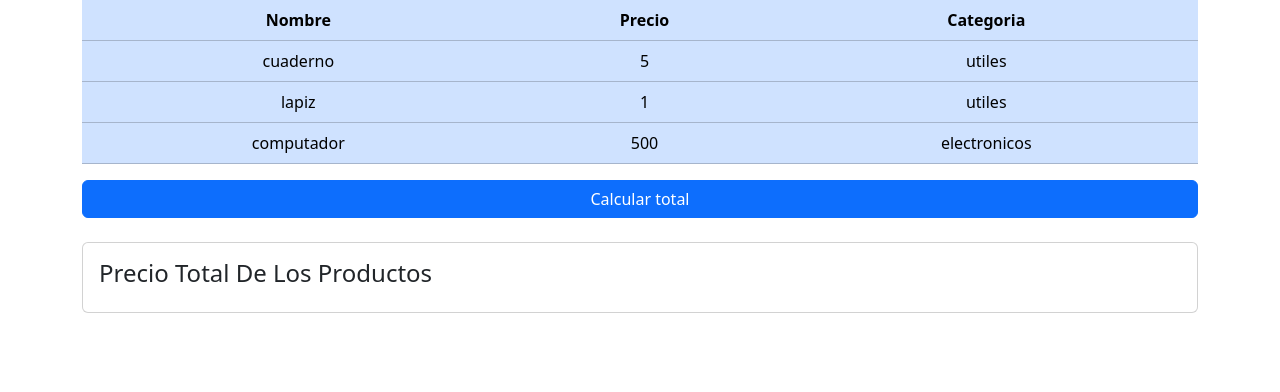
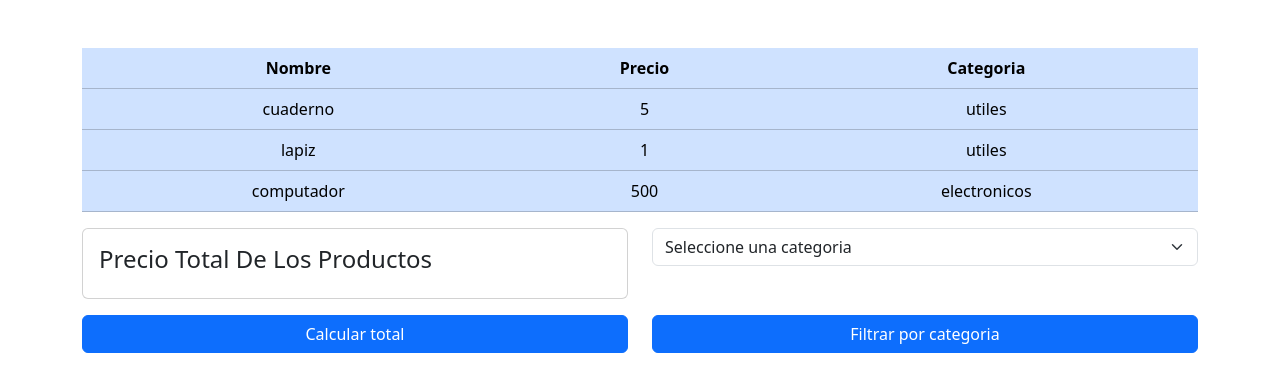
Before and after one commit to EstebanQuiroga17/EVALUACION_2P_WEB, a website built with Vite: page index.html in a window 1280 px wide. Built offline with nearby package versions, Linux system fonts and the light colour scheme; files whose address does not match are found by name.

Commit message:
Filtro por categoria

```diff
--- a/index.html
+++ b/index.html
@@ -3,12 +3,12 @@
 <head>
     <meta charset="UTF-8">
     <meta name="viewport" content="width=device-width, initial-scale=1.0">
-    <title>Examen PArcial 2</title>
+    <title>Examen Parcial 2</title>
     <link rel="stylesheet" href="./node_modules/bootstrap/dist/css/bootstrap.min.css">
 </head>
 <body>
 
-    <div class="container">
+    <div class="container mt-5">
         <div
             class="table-responsive"
         >
@@ -22,27 +22,33 @@
                         <th scope="col">Categoria</th>
                     </tr>
                 </thead>
-                <tbody>
-                    <tr class="">
-                        <td scope="row" id="nombre1"></td>
-                        <td id="precio1"></td>
-                        <td id="cat1"></td>
-                    </tr>
-                    <tr class="">
-                        <td scope="row" id="nombre2"></td>
-                        <td id="precio2"></td>
-                        <td id="cat2"></td>
-                    </tr>
-                    <tr class="">
-                        <td scope="row" id="nombre3"></td>
-                        <td id="precio3"></td>
-                        <td id="cat3"></td>
-                    </tr>
+                <tbody id="tbl_productos">
+
                 </tbody>
             </table>
         </div>
 
-        <div class="d-grid gap-2">
+        <div class="row mb-3">
+            <div class="col-6">
+                <div class="card text-start p-6">
+                    <div class="card-body">
+                        <h4 class="card-title">Precio Total De Los Productos</h4>
+                        <p class="card-text" id="p_precio"></p>
+                    </div>
+                </div>
+            </div>
+
+            <div class="col-6">
+                <select class="form-select" aria-label="Default select example" id="select_filtrar" >
+                    <option value="" disabled selected hidden>Seleccione una categoria</option>
+                    <option value="Mostrar todos">Mostrar todos</option>
+                </select>
+            </div>
+        </div>
+
+        <div class="row">
+            <div class="col-6">
+                <div class="d-grid gap">
                     <button
                         type="button"
                         name="btn_total"
@@ -52,11 +58,19 @@
                         Calcular total
                     </button>
                 </div>
-        <br>
-        <div class="card text-start">
-            <div class="card-body">
-                <h4 class="card-title">Precio Total De Los Productos</h4>
-                <p class="card-text" id="p_precio"></p>
+            </div>
+
+            <div class="col-6">
+                <div class="d-grid gap">
+                    <button
+                        type="button"
+                        name="btn_filtrar"
+                        id="btn_filtrar"
+                        class="btn btn-primary"
+                    >
+                        Filtrar por categoria
+                    </button>
+                </div>
             </div>
         </div>
 
--- a/public/js/productos.js
+++ b/public/js/productos.js
@@ -1,3 +1,4 @@
+// Definicion de productos y arreglo de productos
 cuaderno = {
     nombre : "cuaderno",
     precio : 5,
@@ -16,54 +17,75 @@ computador = {
     categoria : "electronicos"
 };
 
-computador2 = {
-    nombre : "computador2",
-    precio : 500,
-    categoria : "electronicos"
-};
-
 productos = [cuaderno, lapiz, computador];
 
-var tabla = document.getElementById('tabla');
+//codificacion de metodos para mostrar productos y calcular total
+var tbl_productos = document.getElementById('tbl_productos');
 
-function mostrarProductos(){
-    var nombre =  document.getElementById("nombre1");
-    var precio =  document.getElementById("precio1");
-    var categoria =  document.getElementById("cat1");
-    nombre.innerText = cuaderno.nombre;
-    precio.innerText = cuaderno.precio;
-    categoria.innerText = cuaderno.categoria;
+function agregarFila(producto){
+    let tr = document.createElement('tr');
 
-    var nombre =  document.getElementById("nombre2");
-    var precio =  document.getElementById("precio2");
-    var categoria =  document.getElementById("cat2");
-    nombre.innerText = lapiz.nombre;
-    precio.innerText = lapiz.precio;
-    categoria.innerText = lapiz.categoria;
-
-    var nombre =  document.getElementById("nombre3");
-    var precio =  document.getElementById("precio3");
-    var categoria =  document.getElementById("cat3");
-    nombre.innerText = computador.nombre;
-    precio.innerText = computador.precio;
-    categoria.innerText = computador.categoria;
+            for(let clave in producto){
+                let td = document.createElement('td');
+                td.innerText = producto[clave];
+                tr.appendChild(td);
+            }
+            tbl_productos.appendChild(tr);
 }
 
-var total = 0;
+function mostrarProductos(clave, valor){
+    productos.forEach(producto =>{
+        if(producto[clave] == valor){
+            agregarFila(producto);
+        }else if(valor == 'Mostrar todos'){
+            agregarFila(producto);
+        }
+    })
+}
+
 
 function calcularTotal(){
+    let total = 0;
     productos.forEach(producto =>{
         console.log(producto.precio)
         total = total + producto.precio;
     })
+    return total;
 }
 
+// llenar select
+
+var select_filtrar = document.getElementById('select_filtrar');
+
+function llenarSelect(){
+    let categoriasDepuradas = [];
+    productos.forEach(producto => {
+        if(!categoriasDepuradas.includes(producto.categoria)){
+            categoriasDepuradas.push(producto.categoria);
+            let option = document.createElement('option');
+            option.value = producto.categoria;
+            option.innerText = producto.categoria;
+            select_filtrar.appendChild(option);
+        }
+    })
+}
+
+// codigo para boton calcular total
 var btn_total = document.getElementById('btn_total');
 var p_precio = document.getElementById('p_precio');
 
 btn_total.addEventListener('click', function(event){
-    calcularTotal();
-    p_precio.innerText = total;
+    p_precio.innerText = calcularTotal();
 });
 
-mostrarProductos()
+// codigo para filtrar por categoria
+var btn_filtrar = document.getElementById('btn_filtrar');
+
+btn_filtrar.addEventListener('click', function(event){
+    let categoriaSeleccionada = select_filtrar.value;
+    tbl_productos.innerHTML = "";
+    mostrarProductos("categoria", categoriaSeleccionada);
+});
+
+mostrarProductos();
+llenarSelect();
```
Lines whose indentation alone changed are shown as unchanged.
